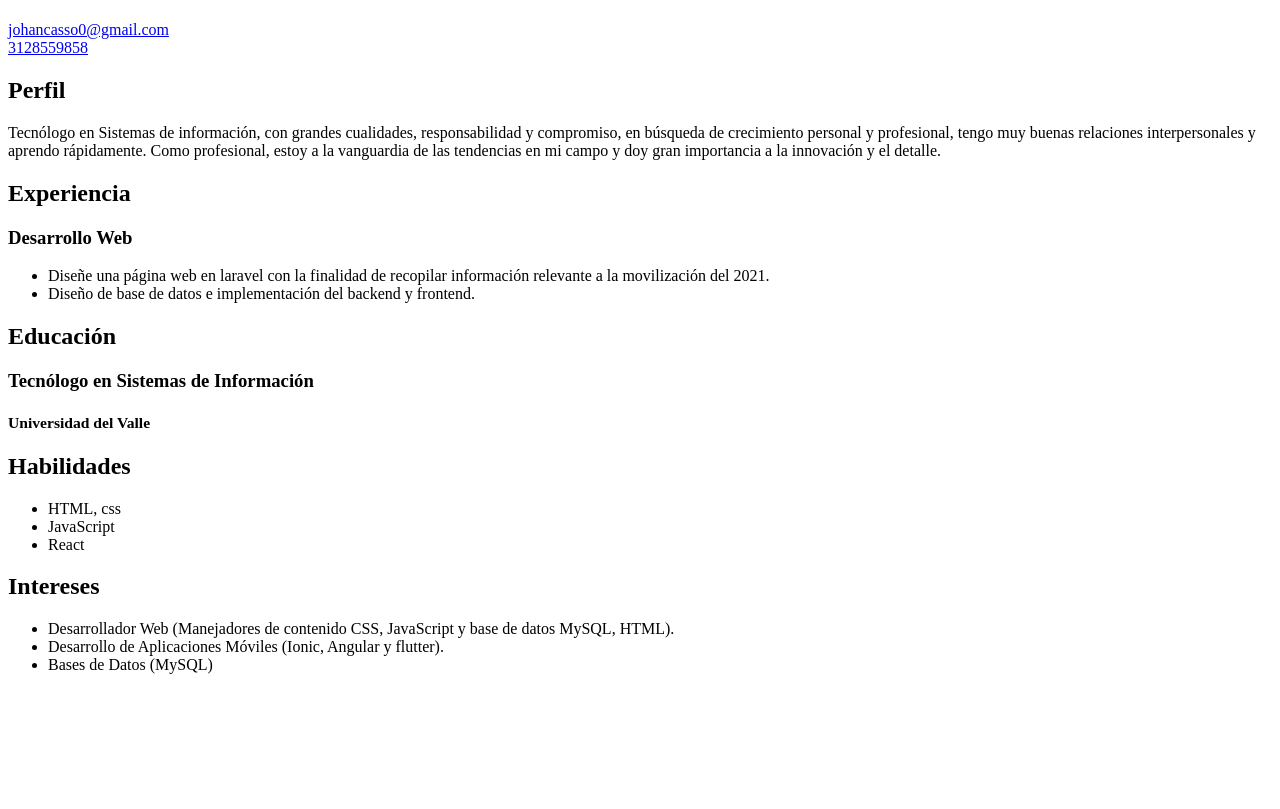
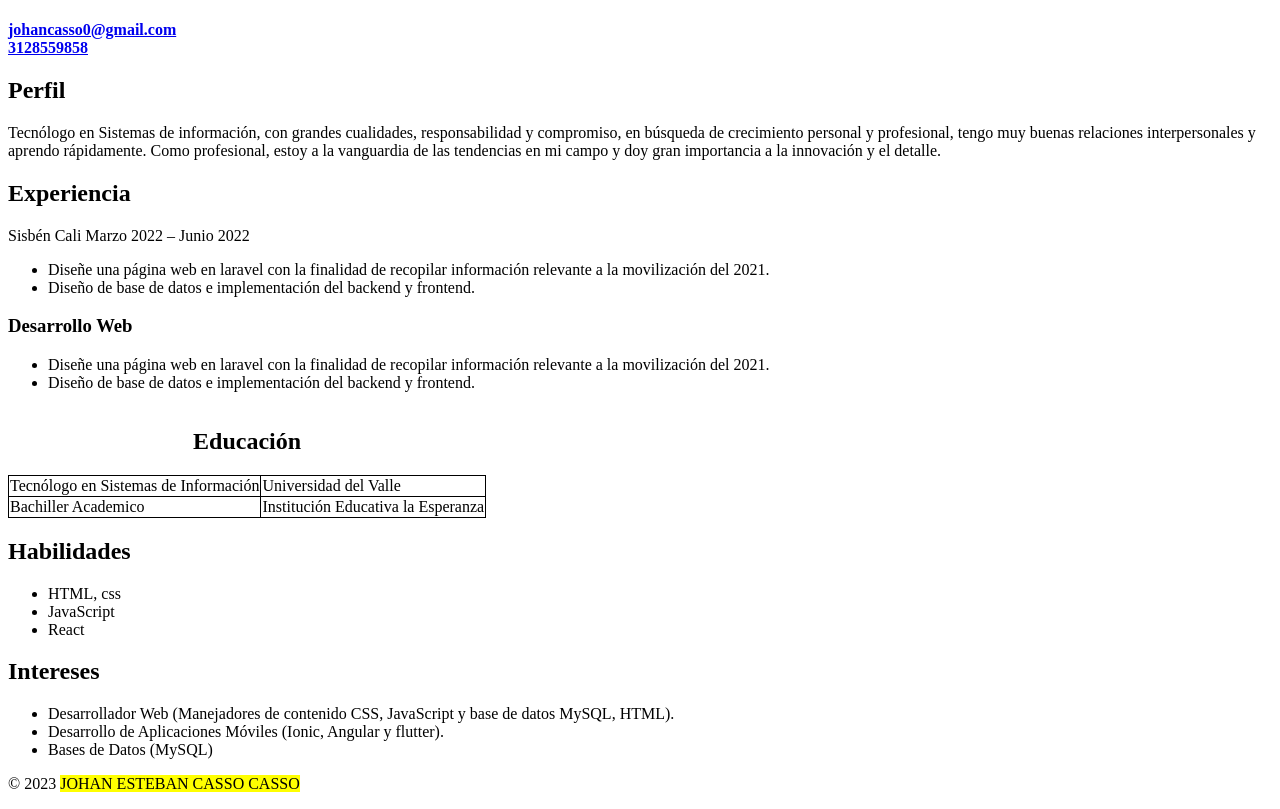
Before and after one commit to estebancasso/johan_cv, a plain HTML site: page index.html in a window 1280 px wide. Shown: the part 59-868 px from the top of the page. Before the commit the page ends 800 px from the top, so only its background shows below. Drawn offline with Linux system fonts and the light colour scheme.

Commit message:
Incorpora etiquetas semanticas

```diff
--- a/index.html
+++ b/index.html
@@ -1,44 +1,117 @@
 <!DOCTYPE html>
-<html lang="en">
+<html lang="es">
   <head>
     <meta charset="UTF-8">
-    <meta name="viewport" content="width=device-width, initial-scale=1.0">
-    <title>Johan Casso</title>
+    <title>Johan cv</title>
+    <meta name="description" content="Descripción de la página">
+    <meta name="author" content="Johan Casso">
+
+    <link rel="icon" href="favicon.ico">
+    <style>
+      table,
+      td,
+      tr,
+      th {
+        border-collapse: collapse;
+        border: 1px solid;
+      }
+    </style>
   </head>
   <body>
+    <header>
       <h1>Johan Esteban Casso Casso</h1>
-    <a href="mailto:">johancasso0@gmail.com</a> <br>
-    <a href="tel:+57">3128559858</a>
+      <a href="mailto:"><b>johancasso0@gmail.com</b></a>
+      <br>
+      <a href="tel:+57"><b>3128559858</b></a>
+    </header>
+
+    <nav>
+
+    </nav>
+
+    <main>
+      <section>
         <h2>Perfil</h2>
-    <p>Tecnólogo en Sistemas de información, con grandes cualidades, responsabilidad y
-        compromiso, en búsqueda de crecimiento personal y profesional, tengo muy buenas
-        relaciones interpersonales y aprendo rápidamente. Como profesional, estoy a la
-        vanguardia de las tendencias en mi campo y doy gran importancia a la innovación
-        y el detalle.</p>
+          <p>
+            Tecnólogo en Sistemas de información, con grandes cualidades,
+            responsabilidad y compromiso, en búsqueda de crecimiento personal y
+            profesional, tengo muy buenas relaciones interpersonales y aprendo
+            rápidamente. Como profesional, estoy a la vanguardia de las
+            tendencias en mi campo y doy gran importancia a la innovación y el
+            detalle.
+          </p>
+      </section>
+
+      <section>
         <h2>Experiencia</h2>
+          <p>Sisbén Cali Marzo 2022 – Junio 2022</p>
+          <ul>
+            <li>
+              Diseñe una página web en laravel con la finalidad de recopilar
+              información relevante a la movilización del 2021.
+            </li>
+            <li>
+              Diseño de base de datos e implementación del backend y frontend.
+            </li>
+          </ul>
+      </section>
+
+      <section>
         <h3>Desarrollo Web</h3>
           <ul>
-        <li>Diseñe una página web en laravel con la finalidad de recopilar información
-            relevante a la movilización del 2021.</li>
-        <li>Diseño de base de datos e implementación del backend y frontend.</li>
+            <li>
+              Diseñe una página web en laravel con la finalidad de recopilar
+              información relevante a la movilización del 2021.
+            </li>
+            <li>
+              Diseño de base de datos e implementación del backend y frontend.
+            </li>
           </ul>
+      </section>
+
+      <section>
+          <table>
+            <caption>
               <h2>Educación</h2>
-    <h3>Tecnólogo en Sistemas de Información</h3>
-    <h3><small>Universidad del Valle</small></h3>
+            </caption>
+            <tbody>
+              <tr>
+                <td>Tecnólogo en Sistemas de Información</td>
+                <td>Universidad del Valle</td>
+              </tr>
+              <tr>
+                <td>Bachiller Academico</td>
+                <td>Institución Educativa la Esperanza</td>
+              </tr>
+            </tbody>
+          </table>
+      </section>
+
+      <section>
         <h2>Habilidades</h2>
           <ul>
             <li>HTML, css</li>
             <li>JavaScript</li>
             <li>React</li>
           </ul>
+      </section>
+
+      <section>
         <h2>Intereses</h2>
           <ul>
-        <li>Desarrollador Web (Manejadores de contenido CSS, JavaScript y base de datos
-            MySQL, HTML).</li>
-        <li>Desarrollo de Aplicaciones Móviles (Ionic, Angular y flutter).</li>
+            <li>
+              Desarrollador Web (Manejadores de contenido CSS, JavaScript y base
+              de datos MySQL, HTML).
+            </li>
+            <li>
+              Desarrollo de Aplicaciones Móviles (Ionic, Angular y flutter).
+            </li>
             <li>Bases de Datos (MySQL)</li>
           </ul>
-
-
+      </section>
+    </main>
+    <footer>
+      <p>&copy; 2023 <mark>JOHAN ESTEBAN CASSO CASSO</mark></p>
+    </footer>
   </body>
 </html>
```
Also changed, not shown: favicon.ico (added). Lines whose indentation alone changed are shown as unchanged.
